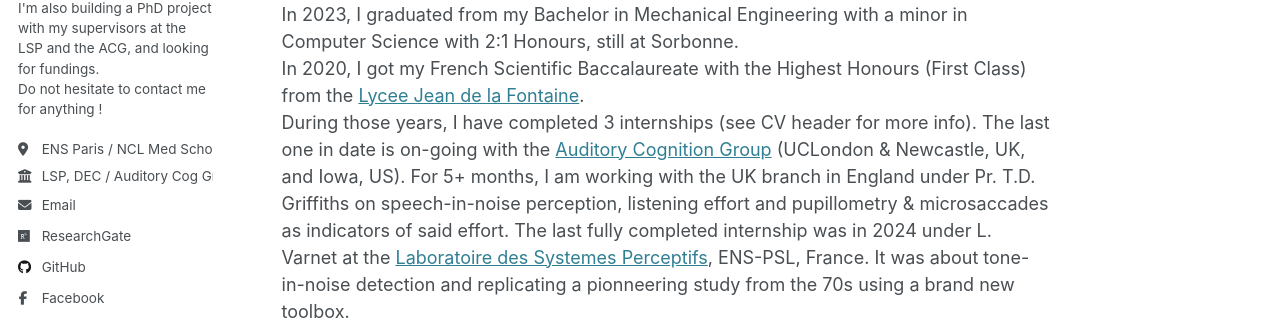
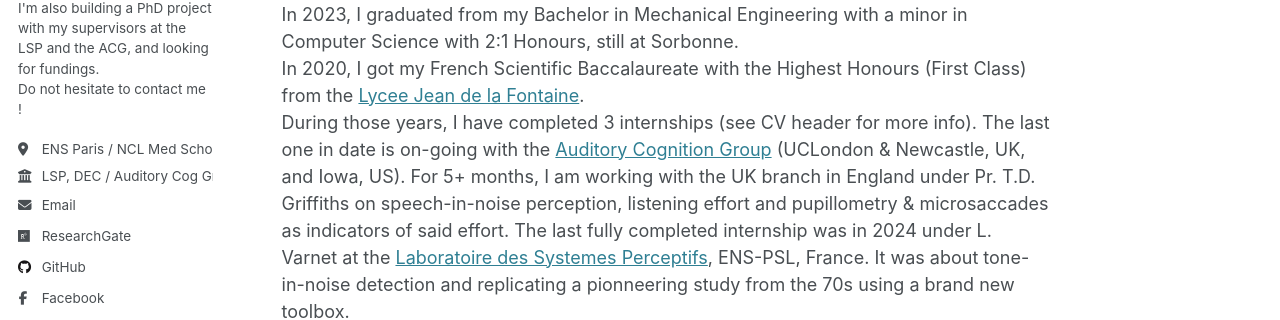
Before and after one commit to azallb/azallb.github.io, a Jekyll site: the page built from _pages/about.md, in a window 1280 px wide. Shown: the part 591-911 px from the top of the page. Built offline with Jekyll 4.4.1, drawn with Linux system fonts in a browser that asks for light colours.

Commit message:
more articles

```diff
--- a/_config.yml
+++ b/_config.yml
@@ -26,7 +26,7 @@ author:
   name             : "Azal LE BAGOUSSE"
   pronouns         : "she/her"
   bio              : "I'm a post-graduate student from Sorbonne, Ircam and Telecom Paris specializing in auditory perception and speech comprehension. I work with the LSP at ENS, PSL (FR) and the Auditory Cognition Group (Newcastle and UCL, UK). This website showcases my academic works and details about my research so far. <br>
-      I'm also building a PhD project with my supervisors at the LSP and the ACG, and looking for fundings. <br> Do not hesitate to contact me for anything !"
+      I'm also building a PhD project with my supervisors at the LSP and the ACG, and looking for fundings. <br> Do not hesitate to contact me !"
   location         : "ENS Paris / NCL Med School"
   employer         : "LSP, DEC / Auditory Cog Group"
   uri              : # URL
```
